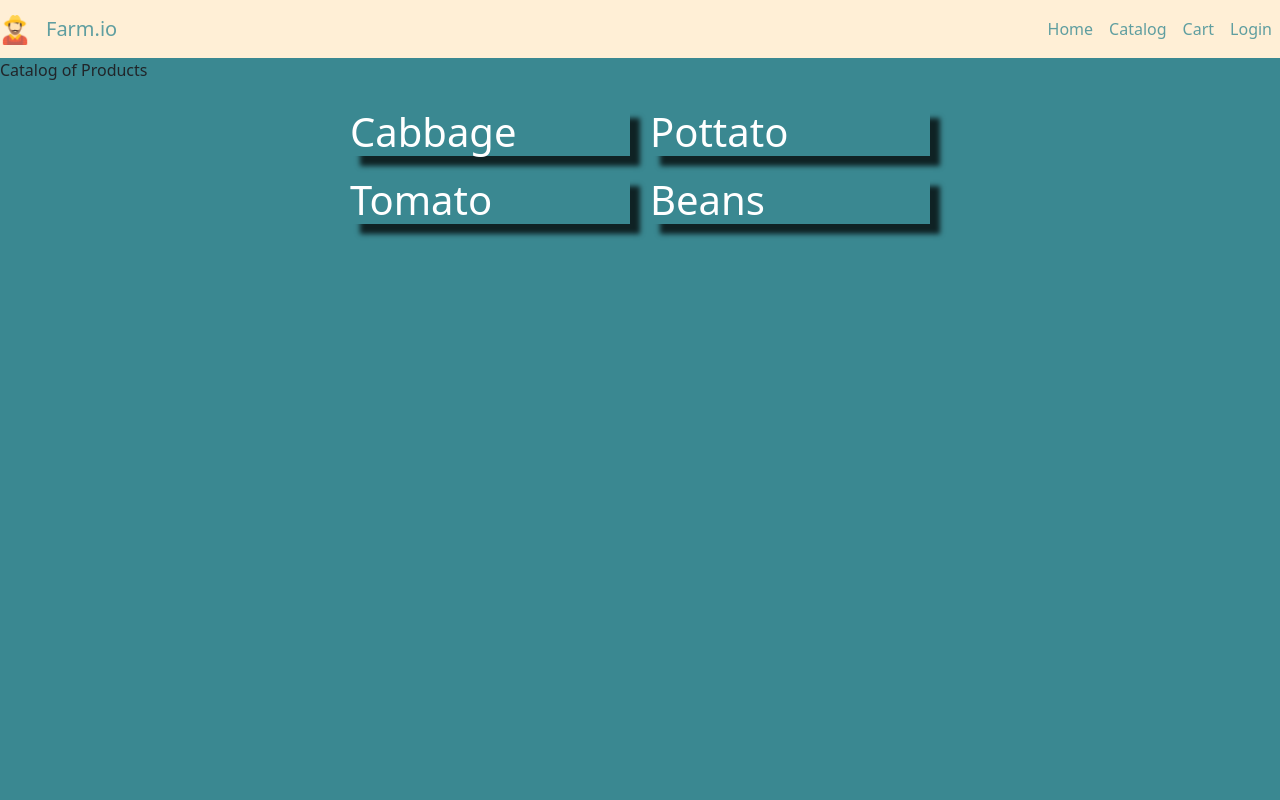
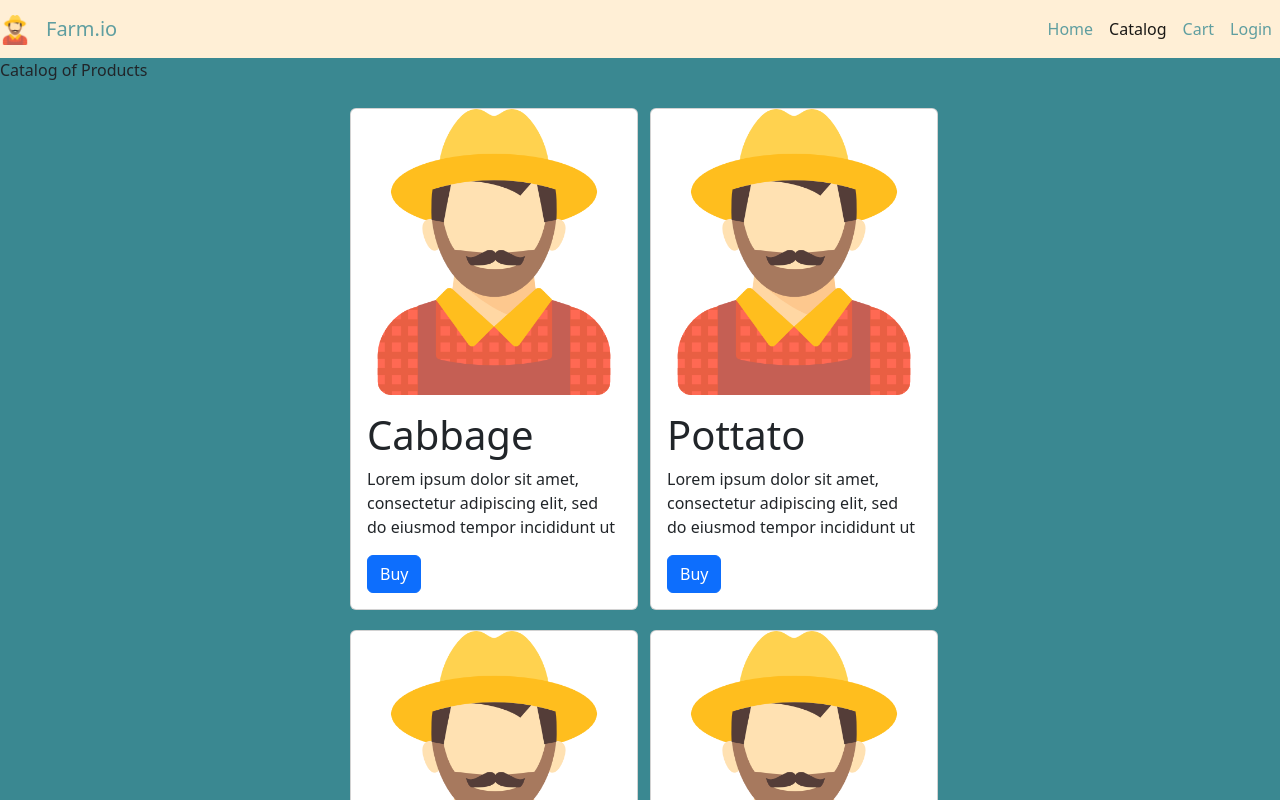
Before and after one commit to kmohan0910/farm.io, an Angular app: page /catalog in a window 1280 px wide. Shown: the top 800 px of the page. Built offline with nearby package versions, Linux system fonts and the light colour scheme.

Commit message:
adding Visual Enhancement

```diff
--- a/src/app/catalog/catalog-component/catalog-component.component.css
+++ b/src/app/catalog/catalog-component/catalog-component.component.css
@@ -3,10 +3,7 @@
     justify-content: center;
     grid-template-columns: 300px 300px;
 }
-h1{
+
+.card{
     margin: 10px;
-    box-shadow: 10px 10px 5px 0px rgba(0,0,0,0.75);
--webkit-box-shadow: 10px 10px 5px 0px rgba(0,0,0,0.75);
--moz-box-shadow: 10px 10px 5px 0px rgba(0,0,0,0.75);
-color: white
 }
--- a/src/app/catalog/catalog-component/catalog-component.component.html
+++ b/src/app/catalog/catalog-component/catalog-component.component.html
@@ -1,4 +1,13 @@
 <p>Catalog of Products</p>
 <div class="container">
-    <h1 *ngFor="let item of products" class="item {{item}}">{{item}}</h1>
+
+
+    <div class="card" style="width: 18rem;" *ngFor="let item of products" class="item {{item}}">
+        <img class="card-img-top" src="../../../assets/farmer.png" width="40" height="auto" alt="Card image cap">
+        <div class="card-body">
+            <h1 class="item {{item}}">{{item}}</h1>
+          <p class="card-text">Lorem ipsum dolor sit amet, consectetur adipiscing elit, sed do eiusmod tempor incididunt ut </p>
+          <a href="#" class="btn btn-primary">Buy</a>
+        </div>
+      </div>
 </div>
--- a/src/app/shared/header-component/header-component.component.html
+++ b/src/app/shared/header-component/header-component.component.html
@@ -10,7 +10,7 @@
           <a class="nav-link" routerLink="home" routerLinkActive="active" [routerLinkActiveOptions]="{exact: true}">Home</a>
         </li>
         <li class="nav-item">
-          <a class="nav-link" href="#" routerLinkActive="active">Catalog</a>
+          <a class="nav-link" routerLink="/catalog" routerLinkActive="active">Catalog</a>
         </li>
         <li class="nav-item">
           <a class="nav-link" href="#">Cart</a>
```
